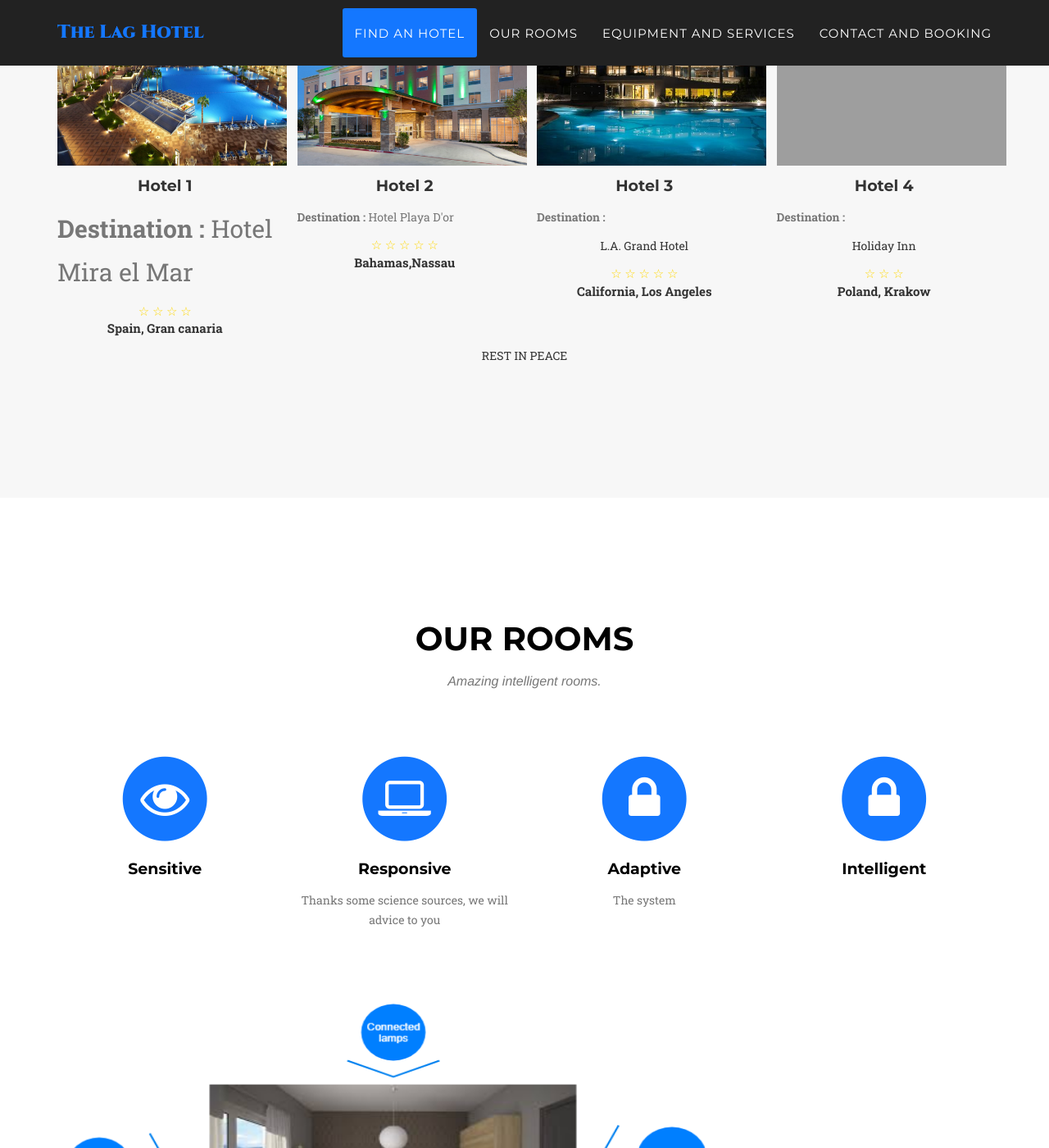
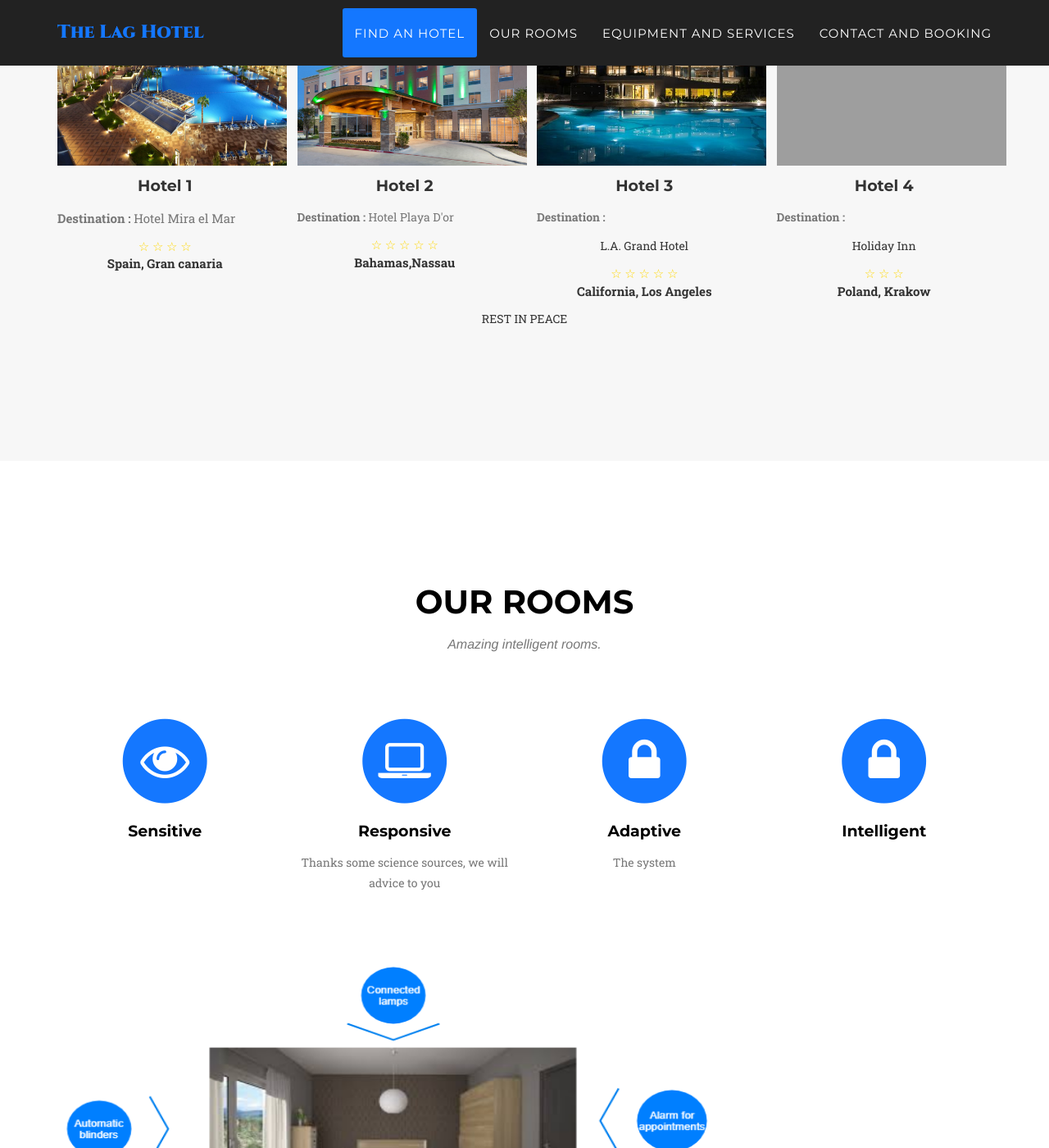
Before and after one commit to VincentGautier/Hotel-web-site, a Jekyll site: the page built from index.html, in a window 1280 px wide and 1400 px high, scrolled down 1140 px. Shown: the whole window at 82% size. Built offline with Jekyll 4.4.1, drawn with Linux system fonts in a browser that asks for light colours; some web fonts are replaced; grey boxes are pictures that could not be loaded.

Commit message:
Update agency.css

```diff
--- a/_includes/css/agency.css
+++ b/_includes/css/agency.css
@@ -15,7 +15,7 @@
 }
 .dest-hotel {
     color: #{{ site.data.template.color.muted }};
-    font-size: 30px;
+    font-size: 15px;
 }
 
 .text-primary {
```
